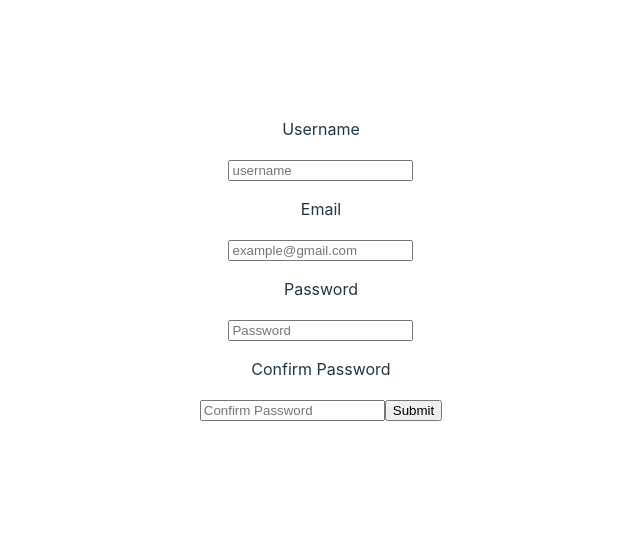
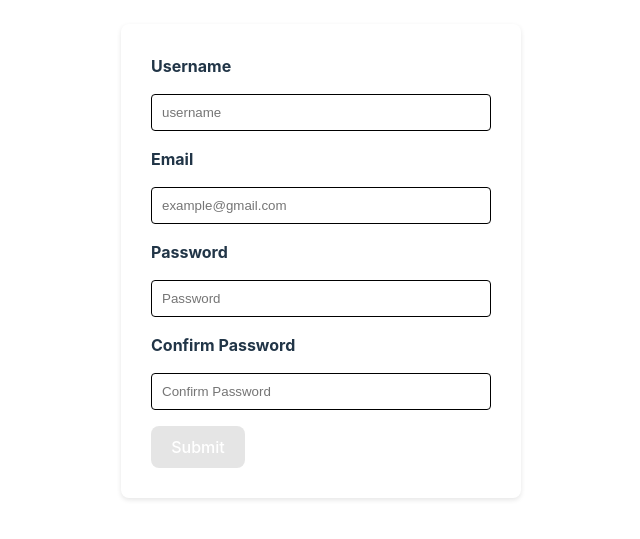
Before and after one commit to shental17/IE4727, a React (Vite) app in the folder week_5/caseStudy05/: page / in a window 1280 px wide. Shown: the part 139-678 px from the top of the page, without its empty margins (319-959 px from the left). Built offline with nearby package versions, Linux system fonts and the light colour scheme.

Commit message:
Update caseStudy05

```diff
--- a/week_5/caseStudy05/src/App.css
+++ b/week_5/caseStudy05/src/App.css
@@ -49,4 +49,43 @@
 form {
   max-width: 400px;
   margin-left: 0px;
+  padding: 30px;
+  border-radius: 8px;
+  box-shadow: 0 2px 5px rgba(0, 0, 0, 0.1);
+  text-align: left;
 }
+
+label {
+  font-weight: bold;
+}
+
+input {
+  width: 100%;
+  padding: 10px;
+  border: 1px solid #000000;
+  border-radius: 4px;
+  margin: 16px 0px;
+}
+
+p {
+  margin-top: 0px;
+  color: red;
+}
+
+button {
+  padding: 12px;
+  border: none;
+  border-radius: 4px;
+  cursor: pointer;
+}
+
+button.enabled {
+  background-color: #000000;
+  color: #ffffff;
+}
+
+button.disabled {
+  background-color: rgba(0, 0, 0, 0.1);
+  color: #ffffff;
+  cursor: not-allowed;
+}
--- a/week_5/caseStudy05/src/App.jsx
+++ b/week_5/caseStudy05/src/App.jsx
@@ -5,116 +5,93 @@ import viteLogo from "/vite.svg";
 import "./App.css";
 
 function App() {
-  // const [count, setCount] = useState(0);
+  const [isPasswordSame, setIsPasswordSame] = useState(true);
+  const [isSubmitButtonEnabled, setIsSubmitButtonEnabled] = useState(false);
   const [formData, setFormData] = useState({
     username: "",
     email: "",
     password: "",
     confirmPassword: "",
   });
-  const handleUserInput = (name, value) => {
-    setFormInput({
-      ...formInput,
-      [name]: value,
+
+  const handleChange = (event) => {
+    const { name, value } = event.target;
+    setFormData((prevData) => {
+      const updatedData = {
+        ...prevData,
+        [name]: value,
+      };
+      const passwordsMatch =
+        updatedData.password === updatedData.confirmPassword;
+      // Check if passwords match after state update
+      setIsPasswordSame(passwordsMatch);
+      // Check if all fields are filled after state update
+      const allFieldsFilled = Object.values(updatedData).every(Boolean);
+      setIsSubmitButtonEnabled(allFieldsFilled && passwordsMatch);
+      return updatedData;
     });
   };
 
-  const validateFormInput = (event) => {
+  const handleSubmit = (event) => {
     event.preventDefault();
-    let inputError = {
-      email: "",
-      password: "",
-      confirmPassword: "",
-    };
+    // Handle form submission logic here
+    console.log(formData);
 
-    if (!formInput.email && !formInput.password) {
-      setFormError({
-        ...inputError,
-        email: "Enter valid email address",
-        password: "Password should not be empty",
-      });
-      return;
-    }
-
-    if (!formInput.email) {
-      setFormError({
-        ...inputError,
-        email: "Enter valid email address",
-      });
-      return;
-    }
-
-    if (formInput.confirmPassword !== formInput.password) {
-      setFormError({
-        ...inputError,
-        confirmPassword: "Password and confirm password should be same",
-      });
-      return;
-    }
-
-    if (!formInput.password) {
-      setFormError({
-        ...inputError,
-        password: "Password should not be empty",
-      });
-      return;
-    }
-
-    setFormError(inputError);
+    // Clear the input fields
+    Array.from(event.target).forEach((input) => {
+      input.value = "";
+    });
   };
 
   return (
     <>
-      <form onSubmit={validateFormInput}>
-        <p className="label">Username </p>
+      <form onSubmit={handleSubmit}>
+        <label>Username</label>
         <input
-          value={formData.username}
-          onChange={({ target }) => {
-            handleUserInput(target.username, target.value);
-          }}
           name="username"
           type="text"
-          className="input"
           placeholder="username"
+          value={formData.username}
+          onChange={handleChange}
+          required={true}
         />
-
-        <p className="label">Email</p>
+        <label>Email</label>
         <input
-          value={formData.email}
-          onChange={({ target }) => {
-            handleUserInput(target.name, target.value);
-          }}
           name="email"
           type="email"
-          className="input"
           placeholder="example@gmail.com"
+          value={formData.email}
+          onChange={handleChange}
+          required={true}
         />
-
-        <p className="label">Password</p>
+        <label>Password</label>
         <input
-          value={formData.password}
-          onChange={({ target }) => {
-            handleUserInput(target.name, target.value);
-          }}
           name="password"
           type="password"
-          className="input"
           placeholder="Password"
+          value={formData.password}
+          onChange={handleChange}
+          required={true}
         />
-
-        <p className="label">Confirm Password</p>
+        <label>Confirm Password</label>
         <input
-          value={formData.confirmPassword}
-          onChange={({ target }) => {
-            handleUserInput(target.name, target.value);
-          }}
           name="confirmPassword"
           type="password"
-          className="input"
           placeholder="Confirm Password"
+          value={formData.confirmPassword}
+          onChange={handleChange}
+          required={true}
         />
-
-        <input type="submit" className="btn" value="Submit" />
+        {!isPasswordSame && formData.confirmPassword !== "" ? ( // Show error only if confirm password is not empty
+          <p>Passwords do not match.</p>
+        ) : null}
+        <button
+          type="submit"
+          disabled={!isSubmitButtonEnabled}
+          className={isSubmitButtonEnabled ? "enabled" : "disabled"}
+        >
+          Submit
+        </button>
       </form>
     </>
   );
```
